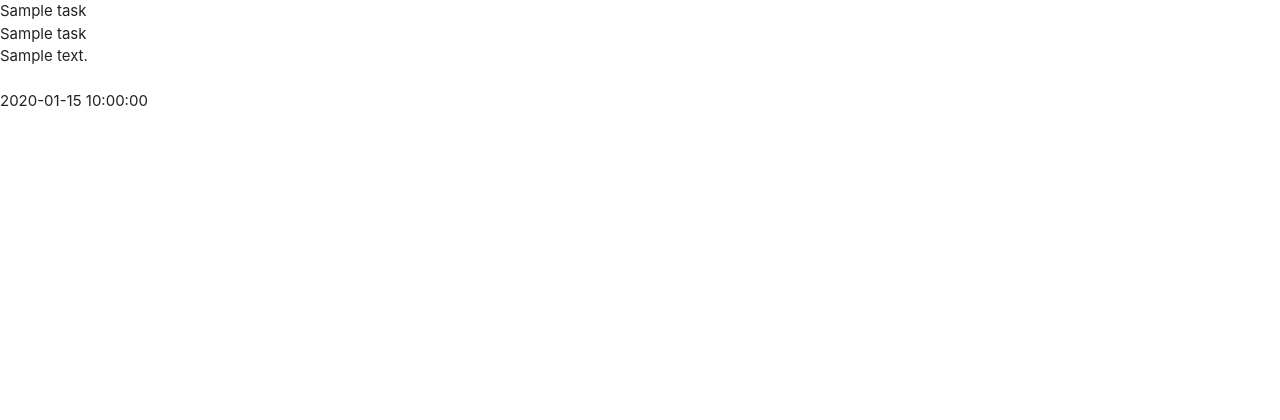
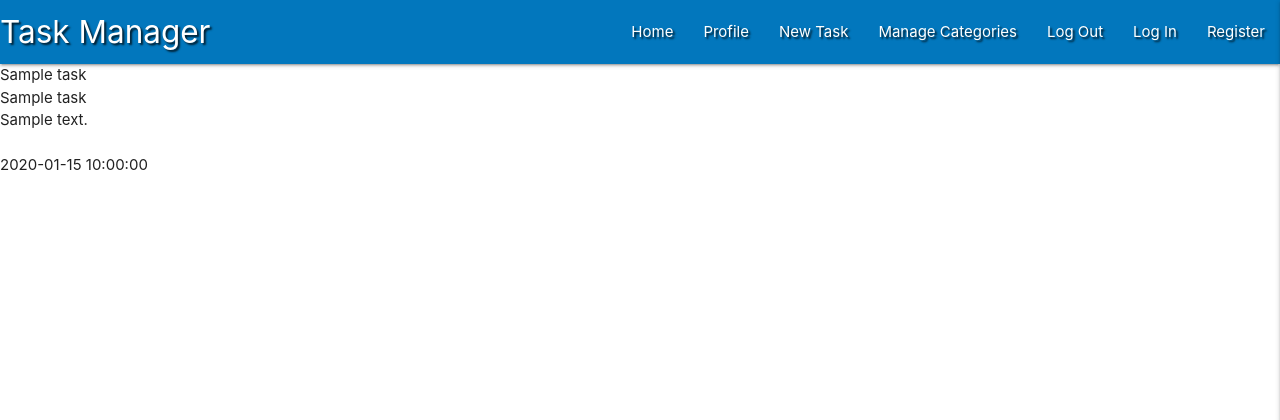
Before and after one commit to malikdobbs/flask-task-manager-project, a Flask app: page / in a window 1280 px wide. Shown: the top 420 px of the page. Run offline with Flask 2, Linux system fonts and the light colour scheme; a database or web service that is not in the repository returns one stand-in record (values such as "Sample title"); some libraries are stand-ins or nearby versions.

Commit message:
Added Materialize navbar and sidenav

```diff
--- a/static/css/style.css
+++ b/static/css/style.css
@@ -0,0 +1,3 @@
+.text-shadow {
+    text-shadow: 2px 2px 2px rgba(0, 0, 0, 0.75);
+}
--- a/static/js/script.js
+++ b/static/js/script.js
@@ -0,0 +1,3 @@
+$(document).ready(function(){
+    $(".sidenav").sidenav({edge: "right"});
+  });
--- a/templates/base.html
+++ b/templates/base.html
@@ -13,7 +13,33 @@
     <title>Task Manager</title>
 </head>
 <body>
-
+    <!-- Top Navbar -->
+    <nav class="nav-extended text-shadow light-blue darken-3">
+        <div class="nav-wrapper">
+            <a href="{{ url_for('get_tasks') }}" class="brand-logo">Task Manager</a>
+            <a href="#" data-target="mobile-demo" class="sidenav-trigger right"><i class="fas fa-bars"></i></a>
+            <ul class="right hide-on-med-and-down">
+                <li><a href="{{ url_for('get_tasks') }}">Home</a></li>
+                <li><a href="#">Profile</a></li>
+                <li><a href="#">New Task</a></li>
+                <li><a href="#">Manage Categories</a></li>
+                <li><a href="#">Log Out</a></li>
+                <li><a href="#">Log In</a></li>
+                <li><a href="#">Register</a></li>
+            </ul>
+        </div>
+        </nav>
+        <!-- Mobile side Navbar-->
+        <ul class="sidenav" id="mobile-demo">
+            <li><h4 class="center-align light-blue-text text-darken-3">Task Manager</h4></li>
+            <li><a href="{{ url_for('get_tasks') }}">Home</a></li>
+            <li><a href="#">Profile</a></li>
+            <li><a href="#">New Task</a></li>
+            <li><a href="#">Manage Categories</a></li>
+            <li><a href="#">Log Out</a></li>
+            <li><a href="#">Log In</a></li>
+            <li><a href="#">Register</a></li>
+        </ul>
 
     {% block content %}
     {% endblock %}
```
